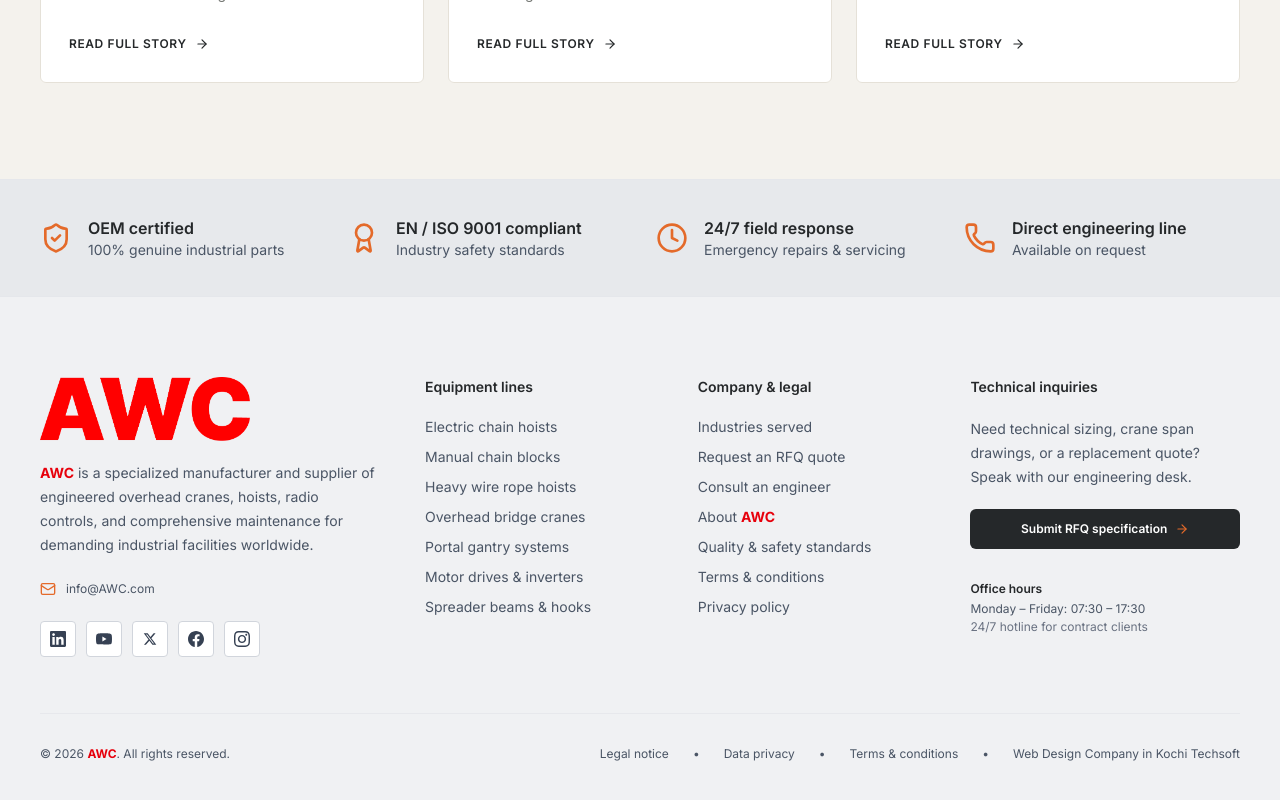
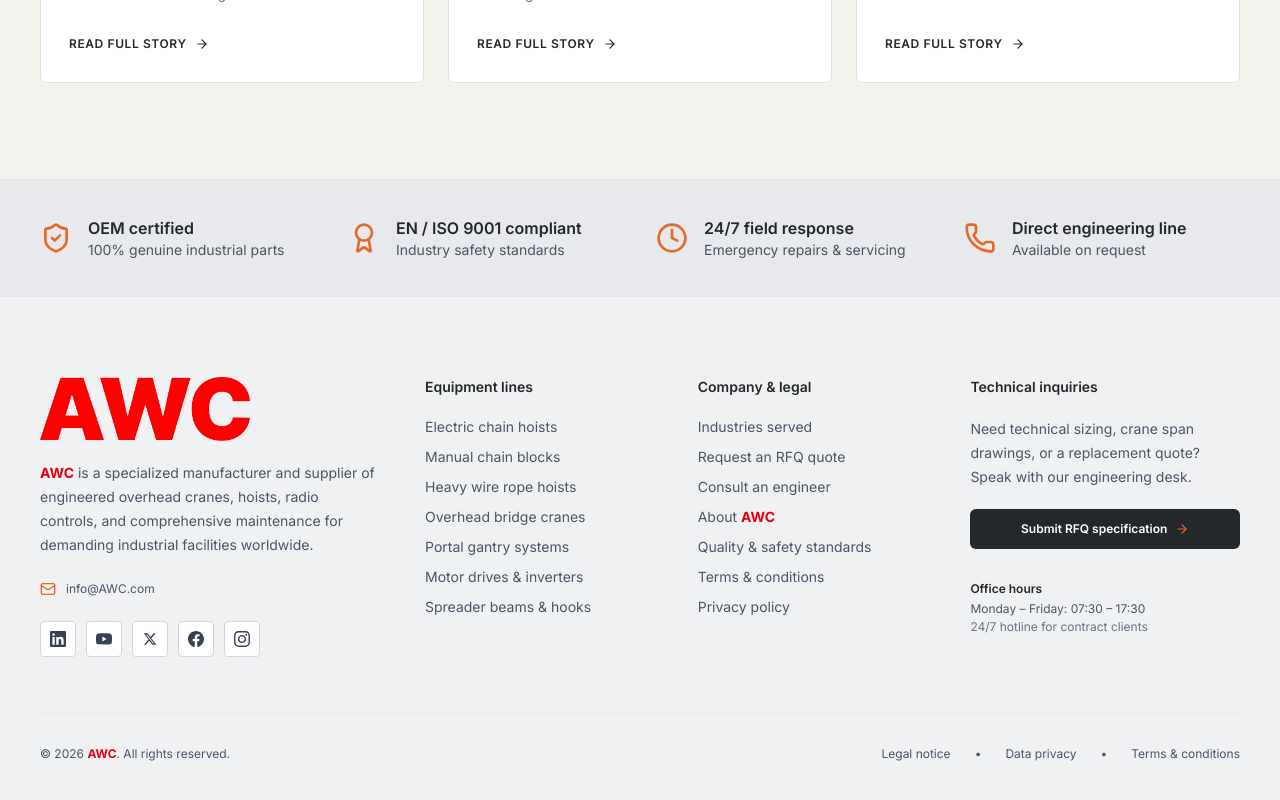
Before and after one commit to techsofttest/kranemann, a Next.js app: page / in a window 1280 px wide. Shown: the part 4440-5240 px from the top of the page. Built offline with nearby package versions, Linux system fonts and the light colour scheme.

Commit message:
changes on 21-11

```diff
--- a/components/global/Footer.tsx
+++ b/components/global/Footer.tsx
@@ -329,15 +329,7 @@ export default function Footer() {
             <a href="#" className="transition-colors hover:text-[#E46A2A] hover:underline underline-offset-4">
               Terms & conditions
             </a>
-            <span>•</span>
-            <a
-              href="https://www.techsoftweb.com/"
-              target="_blank"
-              rel="noopener noreferrer"
-              className="font-normal transition-colors hover:text-[#E46A2A] hover:underline underline-offset-4"
-            >
-              Web Design Company in Kochi Techsoft
-            </a>
+
           </div>
         </div>
       </div>
```
